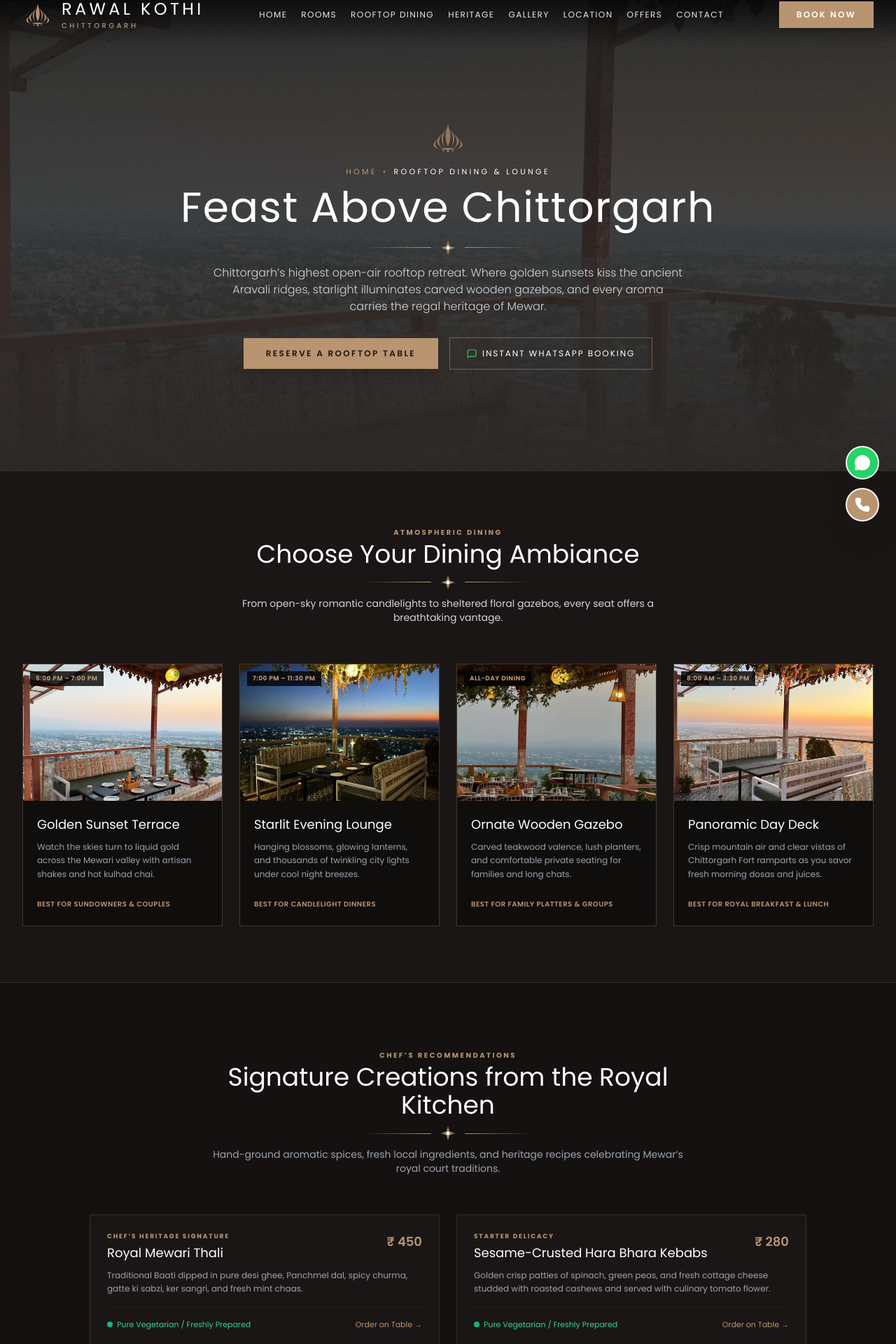
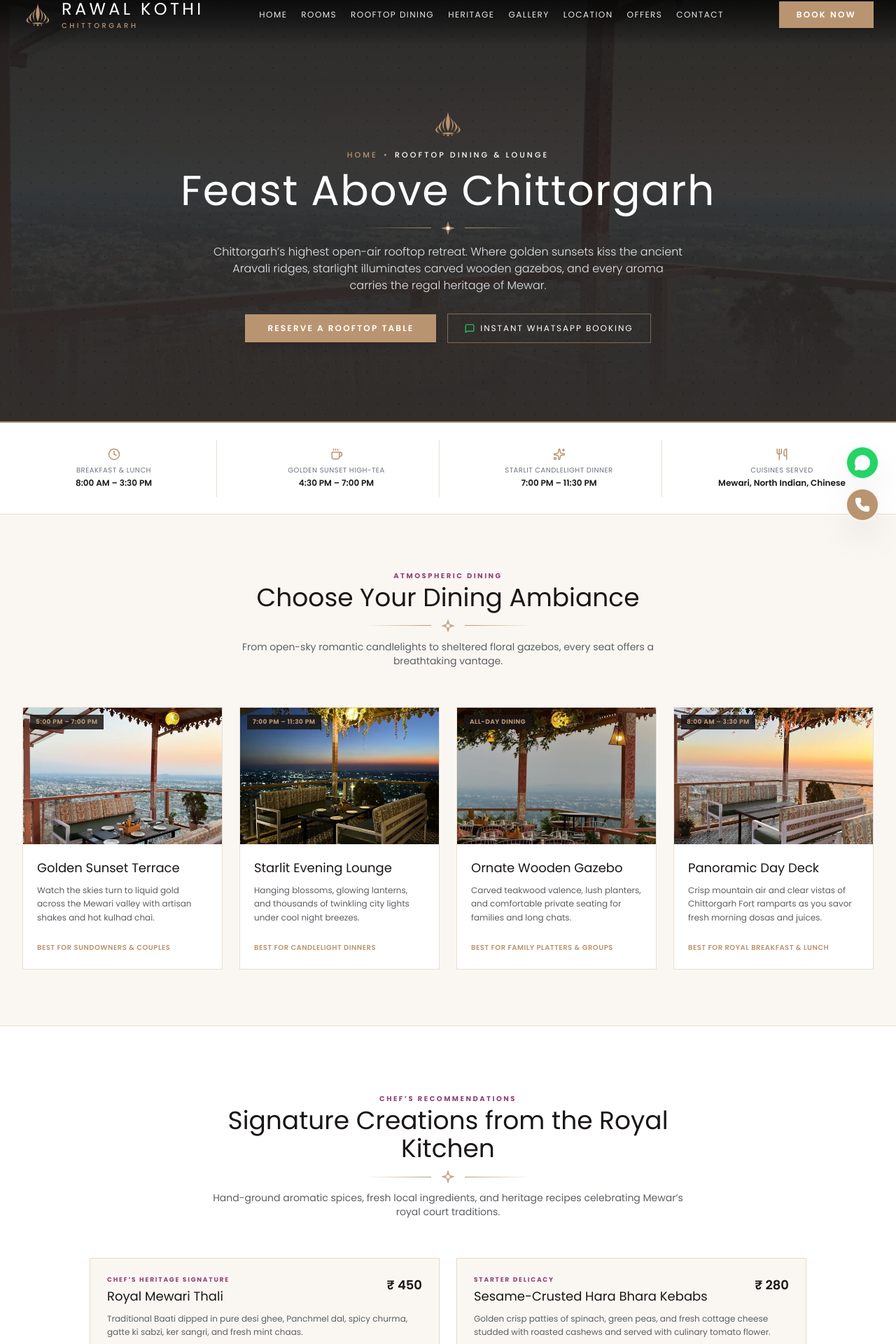
Before and after one commit to Chittortech-Official/Rawal-Kothi-Website, a Next.js app: page /rooftop-dining in a window 1280 px wide. Shown: the part 23-1943 px from the top of the page at 70% size. Built offline with nearby package versions, Linux system fonts and the light colour scheme.

Commit message:
Fix aesthetics: Remove muddy white fog gradient from hero banners, unify all pages with consistent royal ivory & gold heritage background palette

```diff
--- a/src/app/rooftop-dining/page.jsx
+++ b/src/app/rooftop-dining/page.jsx
@@ -70,43 +70,43 @@ export default function RooftopDiningPage() {
   };
 
   return (
-    <main className="min-h-screen bg-[#141110] text-white selection:bg-[#B99470] selection:text-white w-full max-w-full overflow-x-hidden">
+    <main className="min-h-screen bg-[#FDFBF7] selection:bg-[#B99470] selection:text-white w-full max-w-full overflow-x-hidden">
       <RoyalCursor />
       <Navbar onOpenBooking={handleOpenBooking} />
 
-      {/* Hero: Sunset Rooftop with High-Res Photo Background */}
-      <section className="relative pt-40 pb-28 sm:pt-48 sm:pb-36 bg-[#1A1615] text-white overflow-hidden text-center">
+      {/* Hero: Sunset Rooftop with High-Res Photo Background - Crisp Dark Vignette with Gold Border */}
+      <section className="relative pt-36 pb-24 sm:pt-44 sm:pb-28 bg-[#1A1615] text-white overflow-hidden text-center border-b-2 border-[#B99470]">
         <div className="absolute inset-0">
           <Image
             src="/113504.jpg"
             alt="Rawal Kothi Rooftop Sunset Horizon"
             fill
             priority
-            className="object-cover opacity-35 scale-105 transition-transform duration-1000"
+            className="object-cover opacity-35 scale-105"
           />
-          <div className="absolute inset-0 bg-gradient-to-t from-[#141110] via-black/50 to-black/80" />
+          <div className="absolute inset-0 bg-gradient-to-b from-black/85 via-black/60 to-[#1A1615]" />
           <div className="absolute inset-0 bg-jali-pattern opacity-10 pointer-events-none" />
         </div>
 
         <div className="relative max-w-5xl mx-auto px-4 sm:px-6">
-          <RoyalLotusCrest className="w-14 h-14 text-[#B99470] mx-auto mb-3 animate-pulse" />
-          <nav className="text-[10px] sm:text-[11px] uppercase tracking-[0.3em] text-[#B99470] font-sans mb-3 flex items-center justify-center gap-2">
+          <RoyalLotusCrest className="w-12 h-12 text-[#B99470] mx-auto mb-3" />
+          <nav className="text-[10px] sm:text-[11px] uppercase tracking-[0.28em] text-[#B99470] font-sans mb-3 flex items-center justify-center gap-2 font-medium">
             <Link href="/" className="hover:text-white transition-colors">Home</Link>
             <span>•</span>
             <span className="text-white">Rooftop Dining & Lounge</span>
           </nav>
-          <h1 className="font-serif text-3xl sm:text-5xl md:text-6xl text-white font-normal leading-tight mb-4 tracking-wide">
+          <h1 className="font-serif text-3xl sm:text-5xl md:text-6xl text-white font-normal leading-tight mb-3 tracking-wide">
             Feast Above Chittorgarh
           </h1>
-          <OrnateDivider color="#B99470" className="my-3" />
-          <p className="text-gray-300 font-sans text-sm sm:text-base max-w-2xl mx-auto leading-relaxed font-light">
+          <OrnateDivider color="#B99470" className="my-2.5" />
+          <p className="text-gray-200 font-sans text-xs sm:text-sm md:text-base max-w-2xl mx-auto leading-relaxed font-light">
             Chittorgarh’s highest open-air rooftop retreat. Where golden sunsets kiss the ancient Aravali ridges, starlight illuminates carved wooden gazebos, and every aroma carries the regal heritage of Mewar.
           </p>
 
-          <div className="mt-8 flex flex-wrap items-center justify-center gap-4">
+          <div className="mt-7 flex flex-wrap items-center justify-center gap-4">
             <button
               onClick={() => handleOpenBooking({ bookingType: 'table' })}
-              className="bg-[#B99470] hover:bg-[#9E7B58] text-[#1A1615] hover:text-white px-8 py-3.5 text-xs uppercase tracking-[0.2em] font-semibold transition-all shadow-xl hover:scale-105"
+              className="bg-[#B99470] hover:bg-[#9E7B58] text-white px-8 py-3 text-xs uppercase tracking-[0.18em] font-semibold transition-all shadow-lg hover:scale-105"
             >
               Reserve a Rooftop Table
             </button>
@@ -114,7 +114,7 @@ export default function RooftopDiningPage() {
               href="https://wa.me/918058877878?text=Hello%20Rawal%20Kothi,%20I%20would%20like%20to%20reserve%20a%20table%20at%20the%20Rooftop%20Restaurant."
               target="_blank"
               rel="noreferrer"
-              className="bg-transparent hover:bg-white/10 text-white border border-[#B99470]/50 hover:border-[#B99470] px-6 py-3.5 text-xs uppercase tracking-[0.16em] transition-colors flex items-center gap-2"
+              className="bg-transparent hover:bg-white/10 text-white border border-[#B99470]/60 hover:border-[#B99470] px-6 py-3 text-xs uppercase tracking-[0.16em] transition-colors flex items-center gap-2"
             >
               <MessageSquare size={14} className="text-[#25D366]" /> Instant WhatsApp Booking
             </a>
@@ -122,25 +122,51 @@ export default function RooftopDiningPage() {
         </div>
       </section>
 
+      {/* Dining Timings Bar */}
+      <section className="bg-white border-b border-[#E8DFD3] py-6 shadow-xs">
+        <div className="max-w-7xl mx-auto px-4 grid grid-cols-2 md:grid-cols-4 gap-4 sm:gap-6 text-center text-xs font-sans">
+          <div className="p-3 border-r border-[#E8DFD3] last:border-r-0">
+            <Clock size={18} className="text-[#B99470] mx-auto mb-1.5" />
+            <span className="block text-gray-500 text-[10px] uppercase tracking-wider mb-0.5">Breakfast & Lunch</span>
+            <span className="text-[#1A1615] font-semibold">8:00 AM – 3:30 PM</span>
+          </div>
+          <div className="p-3 border-r border-[#E8DFD3] last:border-r-0">
+            <Coffee size={18} className="text-[#B99470] mx-auto mb-1.5" />
+            <span className="block text-gray-500 text-[10px] uppercase tracking-wider mb-0.5">Golden Sunset High-Tea</span>
+            <span className="text-[#1A1615] font-semibold">4:30 PM – 7:00 PM</span>
+          </div>
+          <div className="p-3 border-r border-[#E8DFD3] last:border-r-0">
+            <Sparkles size={18} className="text-[#B99470] mx-auto mb-1.5" />
+            <span className="block text-gray-500 text-[10px] uppercase tracking-wider mb-0.5">Starlit Candlelight Dinner</span>
+            <span className="text-[#1A1615] font-semibold">7:00 PM – 11:30 PM</span>
+          </div>
+          <div className="p-3">
+            <Utensils size={18} className="text-[#B99470] mx-auto mb-1.5" />
+            <span className="block text-gray-500 text-[10px] uppercase tracking-wider mb-0.5">Cuisines Served</span>
+            <span className="text-[#1A1615] font-semibold">Mewari, North Indian, Chinese</span>
+          </div>
+        </div>
+      </section>
+
       {/* 4 Iconic Ambiances Grid */}
-      <section className="py-20 bg-[#1A1615] border-y border-[#B99470]/20">
+      <section className="py-20 bg-[#FAF7F2] border-b border-[#E8DFD3]">
         <div className="max-w-7xl mx-auto px-4 sm:px-6 lg:px-8">
           <div className="text-center max-w-2xl mx-auto mb-14">
-            <span className="text-[10px] uppercase tracking-[0.25em] text-[#B99470] font-bold block mb-1">
+            <span className="text-[10px] uppercase tracking-[0.25em] text-[#934379] font-bold block mb-1">
               ATMOSPHERIC DINING
             </span>
-            <h2 className="font-serif text-2xl sm:text-3xl md:text-4xl text-white">
+            <h2 className="font-serif text-2xl sm:text-3xl md:text-4xl text-[#1A1615]">
               Choose Your Dining Ambiance
             </h2>
-            <OrnateDivider color="#B99470" className="my-2" />
-            <p className="text-xs sm:text-sm text-gray-300 font-sans">
+            <OrnateDivider className="my-2" />
+            <p className="text-xs sm:text-sm text-[#5B5E63] font-sans">
               From open-sky romantic candlelights to sheltered floral gazebos, every seat offers a breathtaking vantage.
             </p>
           </div>
 
           <div className="grid grid-cols-1 md:grid-cols-2 lg:grid-cols-4 gap-6">
             {/* Deck 1: Golden Sunset Terrace */}
-            <div className="bg-black/40 border border-[#B99470]/30 overflow-hidden group hover:border-[#B99470] transition-colors flex flex-col justify-between">
+            <div className="bg-white border border-[#B99470]/30 overflow-hidden shadow-xs hover:border-[#B99470] transition-colors flex flex-col justify-between group">
               <div>
                 <div className="relative aspect-[16/11] overflow-hidden">
                   <Image
@@ -149,15 +175,15 @@ export default function RooftopDiningPage() {
                     fill
                     className="object-cover group-hover:scale-108 transition-transform duration-700"
                   />
-                  <div className="absolute top-2.5 left-2.5 bg-black/80 px-2 py-1 text-[9px] text-[#B99470] uppercase font-bold tracking-wider">
+                  <div className="absolute top-2.5 left-2.5 bg-[#1A1615]/85 px-2 py-1 text-[9px] text-[#B99470] uppercase font-bold tracking-wider">
                     5:00 PM – 7:00 PM
                   </div>
                 </div>
                 <div className="p-5">
-                  <h3 className="font-serif text-lg text-white group-hover:text-[#B99470] transition-colors mb-2">
+                  <h3 className="font-serif text-lg text-[#1A1615] group-hover:text-[#B99470] transition-colors mb-2">
                     Golden Sunset Terrace
                   </h3>
-                  <p className="text-xs text-gray-400 font-sans leading-relaxed">
+                  <p className="text-xs text-[#5B5E63] font-sans leading-relaxed">
                     Watch the skies turn to liquid gold across the Mewari valley with artisan shakes and hot kulhad chai.
                   </p>
                 </div>
@@ -168,7 +194,7 @@ export default function RooftopDiningPage() {
             </div>
 
             {/* Deck 2: Starlit Lantern Lounge */}
-            <div className="bg-black/40 border border-[#B99470]/30 overflow-hidden group hover:border-[#B99470] transition-colors flex flex-col justify-between">
+            <div className="bg-white border border-[#B99470]/30 overflow-hidden shadow-xs hover:border-[#B99470] transition-colors flex flex-col justify-between group">
               <div>
                 <div className="relative aspect-[16/11] overflow-hidden">
                   <Image
@@ -177,15 +203,15 @@ export default function RooftopDiningPage() {
                     fill
                     className="object-cover group-hover:scale-108 transition-transform duration-700"
                   />
-                  <div className="absolute top-2.5 left-2.5 bg-black/80 px-2 py-1 text-[9px] text-[#B99470] uppercase font-bold tracking-wider">
+                  <div className="absolute top-2.5 left-2.5 bg-[#1A1615]/85 px-2 py-1 text-[9px] text-[#B99470] uppercase font-bold tracking-wider">
                     7:00 PM – 11:30 PM
                   </div>
                 </div>
                 <div className="p-5">
-                  <h3 className="font-serif text-lg text-white group-hover:text-[#B99470] transition-colors mb-2">
+                  <h3 className="font-serif text-lg text-[#1A1615] group-hover:text-[#B99470] transition-colors mb-2">
                     Starlit Evening Lounge
                   </h3>
-                  <p className="text-xs text-gray-400 font-sans leading-relaxed">
+                  <p className="text-xs text-[#5B5E63] font-sans leading-relaxed">
                     Hanging blossoms, glowing lanterns, and thousands of twinkling city lights under cool night breezes.
                   </p>
                 </div>
@@ -196,7 +222,7 @@ export default function RooftopDiningPage() {
             </div>
 
             {/* Deck 3: Ornate Wooden Gazebo */}
-            <div className="bg-black/40 border border-[#B99470]/30 overflow-hidden group hover:border-[#B99470] transition-colors flex flex-col justify-between">
+            <div className="bg-white border border-[#B99470]/30 overflow-hidden shadow-xs hover:border-[#B99470] transition-colors flex flex-col justify-between group">
               <div>
                 <div className="relative aspect-[16/11] overflow-hidden">
                   <Image
@@ -205,15 +231,15 @@ export default function RooftopDiningPage() {
                     fill
                     className="object-cover group-hover:scale-108 transition-transform duration-700"
                   />
-                  <div className="absolute top-2.5 left-2.5 bg-black/80 px-2 py-1 text-[9px] text-[#B99470] uppercase font-bold tracking-wider">
+                  <div className="absolute top-2.5 left-2.5 bg-[#1A1615]/85 px-2 py-1 text-[9px] text-[#B99470] uppercase font-bold tracking-wider">
                     All-Day Dining
                   </div>
                 </div>
                 <div className="p-5">
-                  <h3 className="font-serif text-lg text-white group-hover:text-[#B99470] transition-colors mb-2">
+                  <h3 className="font-serif text-lg text-[#1A1615] group-hover:text-[#B99470] transition-colors mb-2">
                     Ornate Wooden Gazebo
                   </h3>
-                  <p className="text-xs text-gray-400 font-sans leading-relaxed">
+                  <p className="text-xs text-[#5B5E63] font-sans leading-relaxed">
                     Carved teakwood valence, lush planters, and comfortable private seating for families and long chats.
                   </p>
                 </div>
@@ -224,7 +250,7 @@ export default function RooftopDiningPage() {
             </div>
 
             {/* Deck 4: Panoramic Day Deck */}
-            <div className="bg-black/40 border border-[#B99470]/30 overflow-hidden group hover:border-[#B99470] transition-colors flex flex-col justify-between">
+            <div className="bg-white border border-[#B99470]/30 overflow-hidden shadow-xs hover:border-[#B99470] transition-colors flex flex-col justify-between group">
               <div>
                 <div className="relative aspect-[16/11] overflow-hidden">
                   <Image
@@ -233,15 +259,15 @@ export default function RooftopDiningPage() {
                     fill
                     className="object-cover group-hover:scale-108 transition-transform duration-700"
                   />
-                  <div className="absolute top-2.5 left-2.5 bg-black/80 px-2 py-1 text-[9px] text-[#B99470] uppercase font-bold tracking-wider">
+                  <div className="absolute top-2.5 left-2.5 bg-[#1A1615]/85 px-2 py-1 text-[9px] text-[#B99470] uppercase font-bold tracking-wider">
                     8:00 AM – 3:30 PM
                   </div>
                 </div>
                 <div className="p-5">
-                  <h3 className="font-serif text-lg text-white group-hover:text-[#B99470] transition-colors mb-2">
+                  <h3 className="font-serif text-lg text-[#1A1615] group-hover:text-[#B99470] transition-colors mb-2">
                     Panoramic Day Deck
                   </h3>
-                  <p className="text-xs text-gray-400 font-sans leading-relaxed">
+                  <p className="text-xs text-[#5B5E63] font-sans leading-relaxed">
                     Crisp mountain air and clear vistas of Chittorgarh Fort ramparts as you savor fresh morning dosas and juices.
                   </p>
                 </div>
@@ -255,17 +281,17 @@ export default function RooftopDiningPage() {
       </section>
 
       {/* Signature Dishes & Culinary Crafts Menu */}
-      <section className="py-20 sm:py-24 bg-[#141110]">
+      <section className="py-20 sm:py-24 bg-white border-b border-[#E8DFD3]">
         <div className="max-w-7xl mx-auto px-4 sm:px-6 lg:px-8">
           <div className="text-center max-w-2xl mx-auto mb-14">
-            <span className="text-[10px] uppercase tracking-[0.25em] text-[#B99470] font-bold block mb-1">
+            <span className="text-[10px] uppercase tracking-[0.25em] text-[#934379] font-bold block mb-1">
               CHEF’S RECOMMENDATIONS
             </span>
-            <h2 className="font-serif text-2xl sm:text-3xl md:text-4xl text-white">
+            <h2 className="font-serif text-2xl sm:text-3xl md:text-4xl text-[#1A1615]">
               Signature Creations from the Royal Kitchen
             </h2>
-            <OrnateDivider color="#B99470" className="my-2" />
-            <p className="text-xs sm:text-sm text-gray-400 font-sans">
+            <OrnateDivider className="my-2" />
+            <p className="text-xs sm:text-sm text-[#5B5E63] font-sans">
               Hand-ground aromatic spices, fresh local ingredients, and heritage recipes celebrating Mewar’s royal court traditions.
             </p>
           </div>
@@ -274,36 +300,36 @@ export default function RooftopDiningPage() {
             {culinarySpecialties.map((item, idx) => (
               <div
                 key={idx}
-                className="bg-[#1A1615] border border-white/10 hover:border-[#B99470]/50 p-6 transition-all group flex flex-col justify-between"
+                className="bg-[#FAF7F2] border border-[#B99470]/30 hover:border-[#B99470] p-6 transition-all group flex flex-col justify-between shadow-xs"
               >
                 <div>
                   <div className="flex items-start justify-between gap-4 mb-2">
                     <div>
-                      <span className="text-[9px] uppercase tracking-[0.2em] text-[#B99470] font-bold block mb-0.5">
+                      <span className="text-[9px] uppercase tracking-[0.2em] text-[#934379] font-bold block mb-0.5">
                         {item.category}
                       </span>
-                      <h3 className="font-serif text-lg text-white group-hover:text-[#B99470] transition-colors">
+                      <h3 className="font-serif text-lg text-[#1A1615] group-hover:text-[#B99470] transition-colors">
                         {item.name}
                       </h3>
                     </div>
-                    <span className="font-serif text-lg text-[#B99470] font-semibold shrink-0">
+                    <span className="font-serif text-lg text-[#1A1615] font-semibold shrink-0">
                       {item.price}
                     </span>
                   </div>
-                  <p className="text-xs text-gray-400 font-sans leading-relaxed">
+                  <p className="text-xs text-[#5B5E63] font-sans leading-relaxed">
                     {item.desc}
                   </p>
                 </div>
-                <div className="pt-4 mt-4 border-t border-white/5 flex items-center justify-between text-[11px] text-gray-500">
-                  <span className="flex items-center gap-1.5 text-emerald-400">
-                    <span className="w-2 h-2 rounded-full bg-emerald-500 inline-block" />
+                <div className="pt-4 mt-4 border-t border-[#E8DFD3] flex items-center justify-between text-[11px] text-gray-500">
+                  <span className="flex items-center gap-1.5 text-emerald-700 font-medium">
+                    <span className="w-2 h-2 rounded-full bg-emerald-600 inline-block" />
                     Pure Vegetarian / Freshly Prepared
                   </span>
                   <button
                     onClick={() => handleOpenBooking({ bookingType: 'table' })}
-                    className="text-[#B99470] hover:underline"
+                    className="text-[#B99470] hover:underline font-semibold"
                   >
-                    Order on Table →
+                    Reserve Table →
                   </button>
                 </div>
               </div>
@@ -311,12 +337,12 @@ export default function RooftopDiningPage() {
           </div>
 
           <div className="mt-12 text-center">
-            <p className="text-xs text-gray-400 font-sans mb-4">
+            <p className="text-xs text-[#5B5E63] font-sans mb-4">
               Jain food preparation, pure ghee sweets, and custom candle decoration packages available upon advance request.
             </p>
             <button
               onClick={() => handleOpenBooking({ bookingType: 'table' })}
-              className="bg-[#B99470] hover:bg-[#9E7B58] text-[#1A1615] hover:text-white px-8 py-3.5 text-xs uppercase tracking-[0.2em] font-semibold transition-all shadow-lg"
+              className="bg-[#B99470] hover:bg-[#9E7B58] text-white px-8 py-3.5 text-xs uppercase tracking-[0.2em] font-semibold transition-all shadow-lg"
             >
               Book an Evening Table Now
             </button>
```
Also changed, not shown: src/app/contact/page.jsx (+14 -14 lines), src/app/gallery/page.jsx (+14 -14 lines), src/app/heritage/page.jsx (+14 -14 lines), src/app/location/page.jsx (+14 -14 lines), src/app/offers/page.jsx (+14 -14 lines), src/app/rooms/page.jsx (+13 -13 lines).
